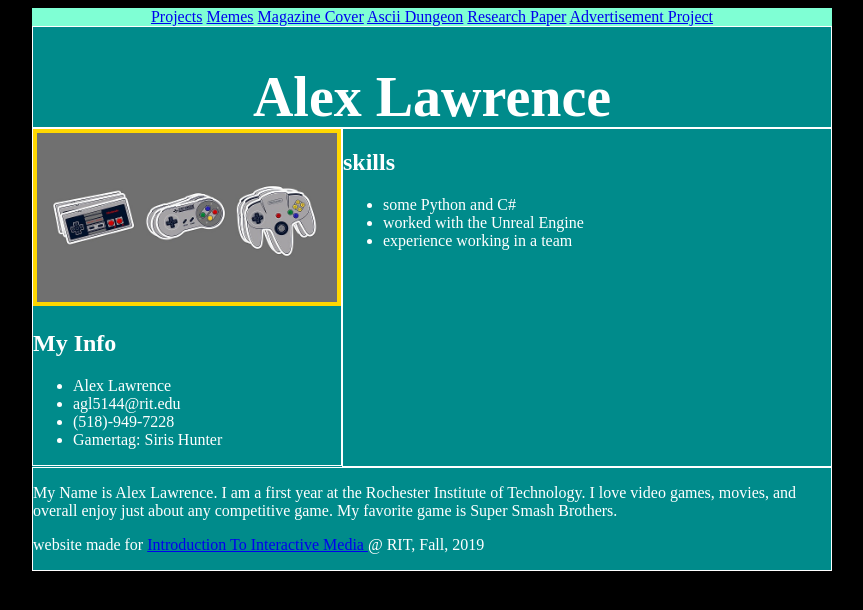
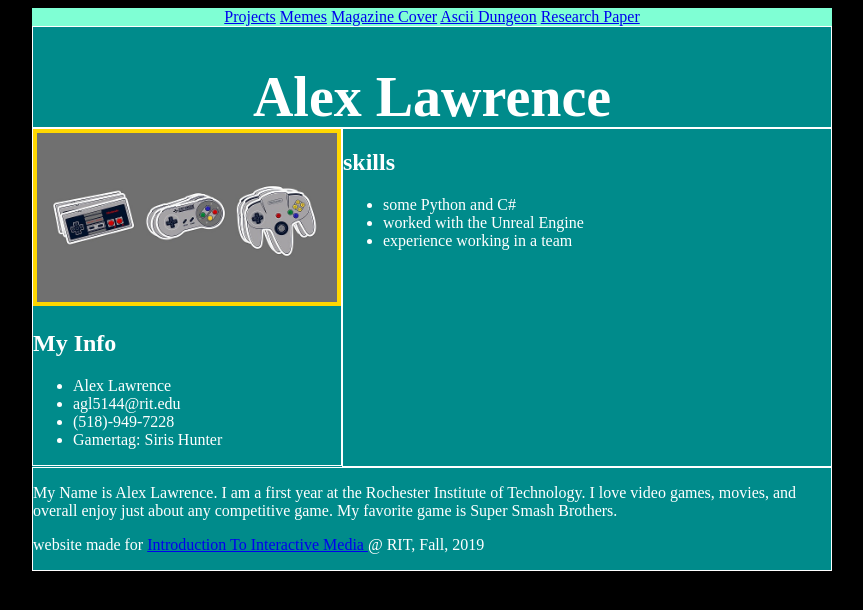
Before and after one commit to Siris-Alex/igme-website, a plain HTML site: page index.html in a window 1280 px wide. Shown: the whole page, without its empty margins (208-1071 px from the left). Drawn offline with Linux system fonts and the light colour scheme.

Commit message:
Update index.html

```diff
--- a/index.html
+++ b/index.html
@@ -14,7 +14,6 @@
         <a href="Project1.html">Magazine Cover</a>
         <a href="Project2.html">Ascii Dungeon</a>
         <a href="Project3.html">Research Paper</a>
-        <a href="Advertisement.html">Advertisement Project</a>
         </div>
         <div id="container">
             <header>
```
